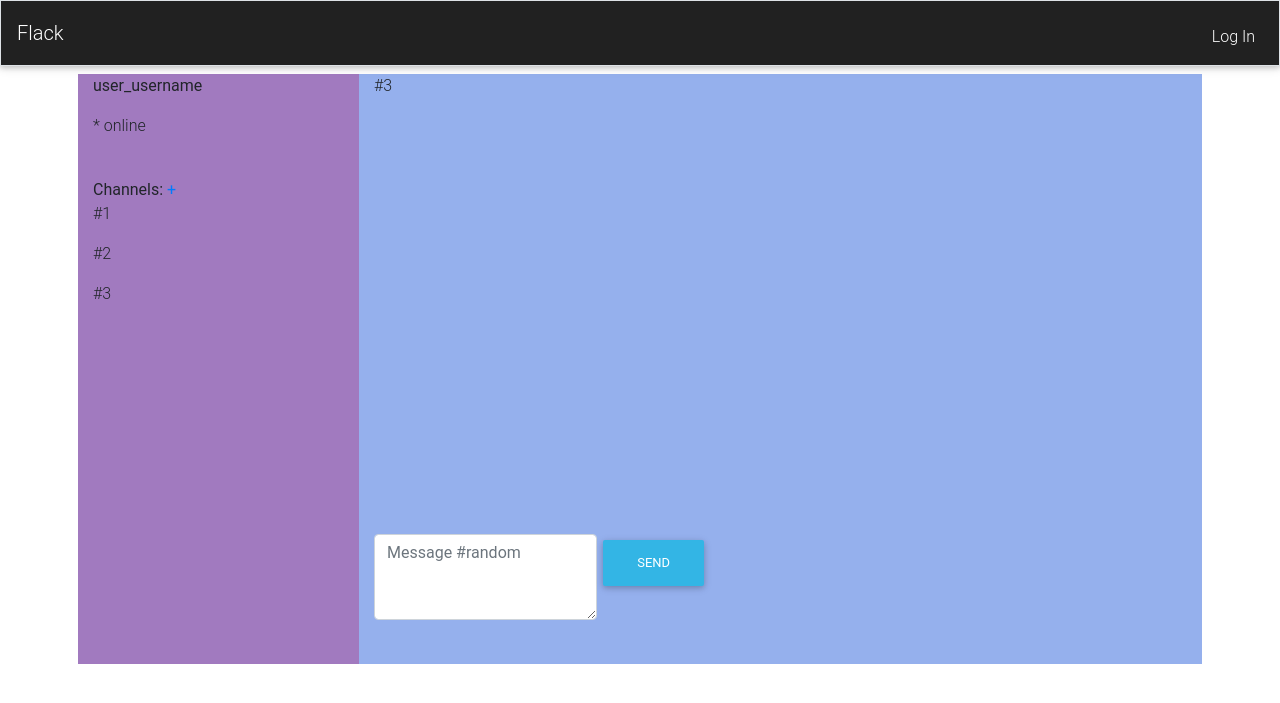
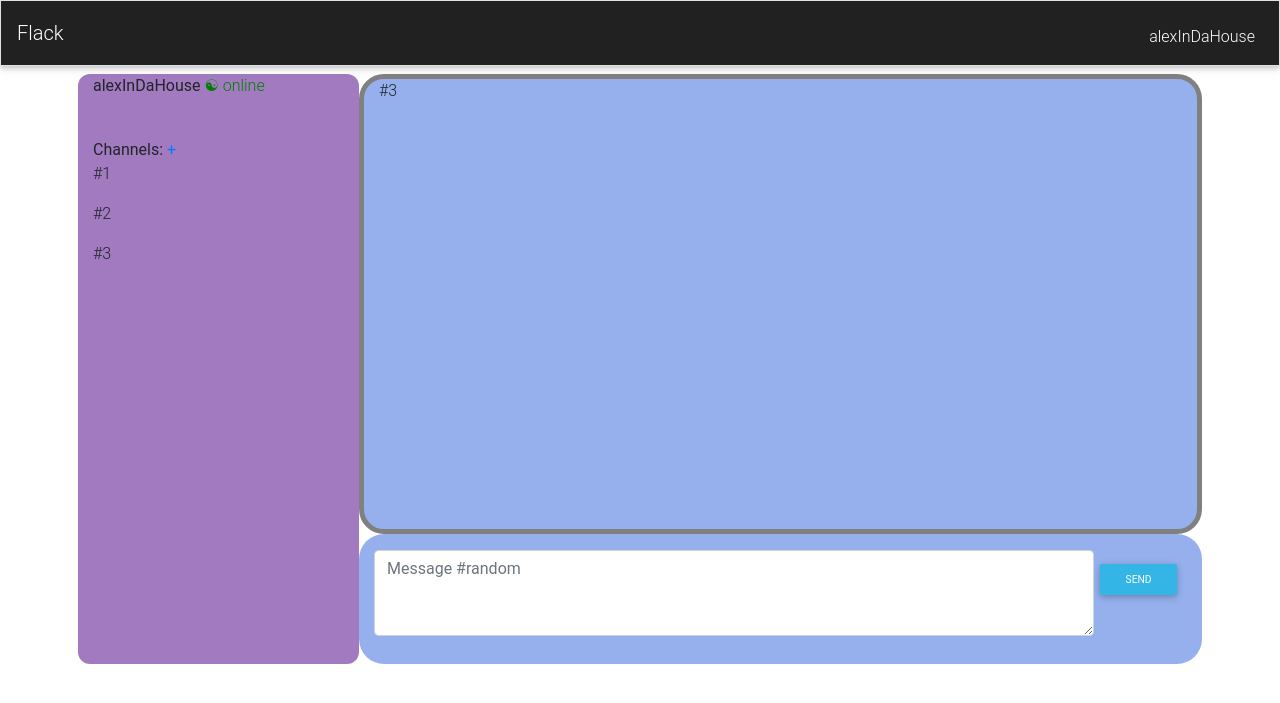
Before and after one commit to alexsonphoenix/cs50w_project2_MessengerService, a Flask app: page / in a window 1280 px wide. Shown: the top 703 px of the page. Run offline with Flask 2, Linux system fonts and the light colour scheme; some libraries are stand-ins or nearby versions.

Commit message:
start working with the serverside

```diff
--- a/application.py
+++ b/application.py
@@ -9,4 +9,5 @@ socketio = SocketIO(app)
 
 @app.route("/")
 def index():
-    return render_template("index.html")
+    needLogin = False
+    return render_template("index.html", needLogin=needLogin, user_username="alexInDaHouse")
--- a/static/styles.css
+++ b/static/styles.css
@@ -12,3 +12,37 @@ label { display: block; }
 .send_message {
   display:inline-block;
 }
+
+
+.nav_pannel_top{
+  border-top-left-radius: 12px;
+  border-top-right-radius: 12px;
+  background-color: #a17abf;
+  height: 460px;
+}
+
+.nav_pannel_bottom{
+  border-bottom-left-radius: 12px;
+  border-bottom-right-radius: 12px;
+  background-color: #a17abf;
+  height: 130px;
+}
+
+.messages_area_top{
+  border: 5px solid grey;
+  border-radius: 25px;
+  background-color: #95b0ed;
+  height: 460px;
+}
+
+.messages_area_bottom{
+  border-radius: 25px;
+  background-color: #95b0ed;
+  height: 130px;
+}
+
+textarea {
+    display: block;
+    margin-left: auto;
+    margin-right: auto;
+}
--- a/templates/index.html
+++ b/templates/index.html
@@ -8,10 +8,13 @@
   <div style="height: 600px;" class="container-fluid">
     <div class="row">
       <!--Navigation pannel-->
-      <div style="background-color: #a17abf; height: 460px;" class="col-3">
+      <div class="col-3 nav_pannel_top">
         <div class="user_info">
-          <p><b>user_username</b></p>
-          <p>* online</p>
+          {% if needLogin %}
+            <a class="nav-link" data-toggle="modal" data-target="#modalLoginForm">Log In</a>
+          {% else %}
+            <p><b>{{ user_username }}</b><span style="color: green; font-size: 1em;"> ☯ online</span></p>
+          {% endif %}
         </div>
 
         <br>
@@ -27,7 +30,7 @@
       </div>
 
       <!--Messaging area-->
-      <div style="background-color: #95b0ed; height: 460px;"class="col-9">
+      <div class="col-9 messages_area_top">
         <div class="channel_selected"><!--header area-->
           <p>#3</p>
         </div>
@@ -41,18 +44,18 @@
 
     <!--below part-->
     <div class="row">
-      <div style="background-color: #a17abf; height: 130px;" class="col-3">
+      <div class="col-3 nav_pannel_bottom">
 
       </div>
 
-      <div style="background-color: #95b0ed; height: 130px;" class="col-9">
-          <!--Input area-->
-          <form class="textarea_input" action="" method="POST">
-            <div class="form-group">
-              <textarea class="form-control" id="textarea_input" rows="3" placeholder="Message #random"></textarea>
+      <div class="col-9 messages_area_bottom">
+           <!--Input area-->
+          <form class="textarea_input" action="" method="POST"> <!--SUBMIT this form to:........-->
+            <div class="form-group mt-3">
+              <textarea class="form-control" id="textarea_input" rows="3" placeholder="Message #random" style="width: 720px;"></textarea>
             </div>
-            <div class="send_message" style="bottom:0;">
-              <button type="button" name="send_message" id="send_message" class="btn btn-info">Send</button>
+            <div class="send_message mt-4">
+              <button type="button" name="send_message" id="send_message" class="btn btn-info btn-sm">Send</button>
             </div>
           </form>
       </div>
@@ -60,7 +63,7 @@
 </div>
 
 <!--Channel_add form:-->
-<form action="" method="POST">
+<form action="" method="POST"> <!--SUBMIT this form to:........-->
   <div class="modal fade" id="modalChannelAddForm" tabindex="-1" role="dialog" aria-labelledby="myModalLabel"
     aria-hidden="true" >
     <div class="modal-dialog" role="document">
@@ -98,7 +101,7 @@
 </form>
 
 <!--Login form:-->
-<form action="" method="POST">
+<form action="" method="POST"> <!--SUBMIT this form to:........-->
   <div class="modal fade" id="modalLoginForm" tabindex="-1" role="dialog" aria-labelledby="myModalLabel"
     aria-hidden="true" >
     <div class="modal-dialog" role="document">
--- a/templates/layout.html
+++ b/templates/layout.html
@@ -13,7 +13,7 @@
         <link href="https://cdnjs.cloudflare.com/ajax/libs/twitter-bootstrap/4.3.1/css/bootstrap.min.css" rel="stylesheet">
         <!-- Material Design Bootstrap -->
         <link href="https://cdnjs.cloudflare.com/ajax/libs/mdbootstrap/4.8.11/css/mdb.min.css" rel="stylesheet">
-        <link href="/static/styles.css" rel="stylesheet">
+        <link href="static/styles.css" rel="stylesheet">
 
         <!-- JQuery -->
         <script type="text/javascript" src="https://cdnjs.cloudflare.com/ajax/libs/jquery/3.4.1/jquery.min.js"></script>
@@ -41,7 +41,7 @@
             <a class="navbar-brand" href="/">Flack</a>
 
             <div class="collapse navbar-collapse" id="navbar">
-                  {% if not session.user_username %}
+                  {% if needLogin %}
                   <ul class="navbar-nav ml-auto mt-2">
                       <li class="nav-item"><a class="nav-link" data-toggle="modal" data-target="#modalLoginForm">Log In</a></li>
                   </ul>
```
Also changed, not shown: requirements.txt (+77 -2 lines), 1 other file.
